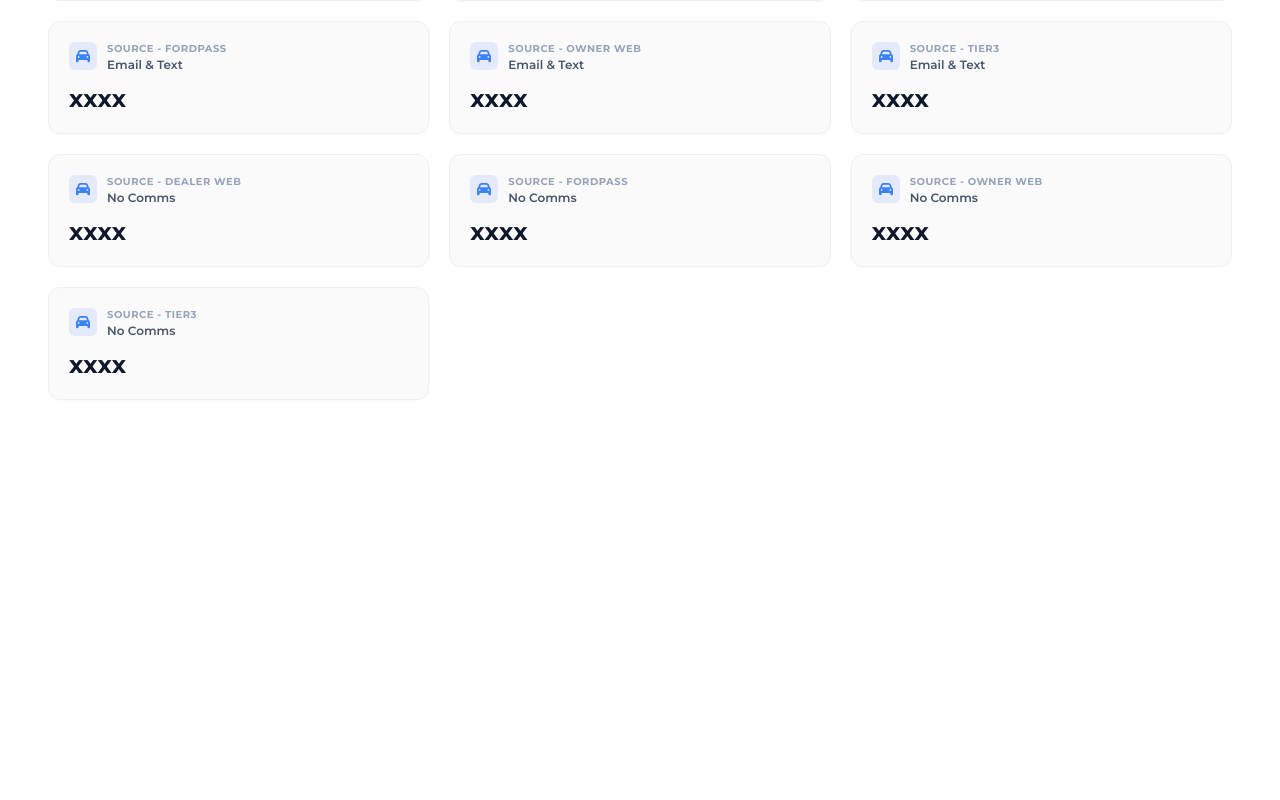
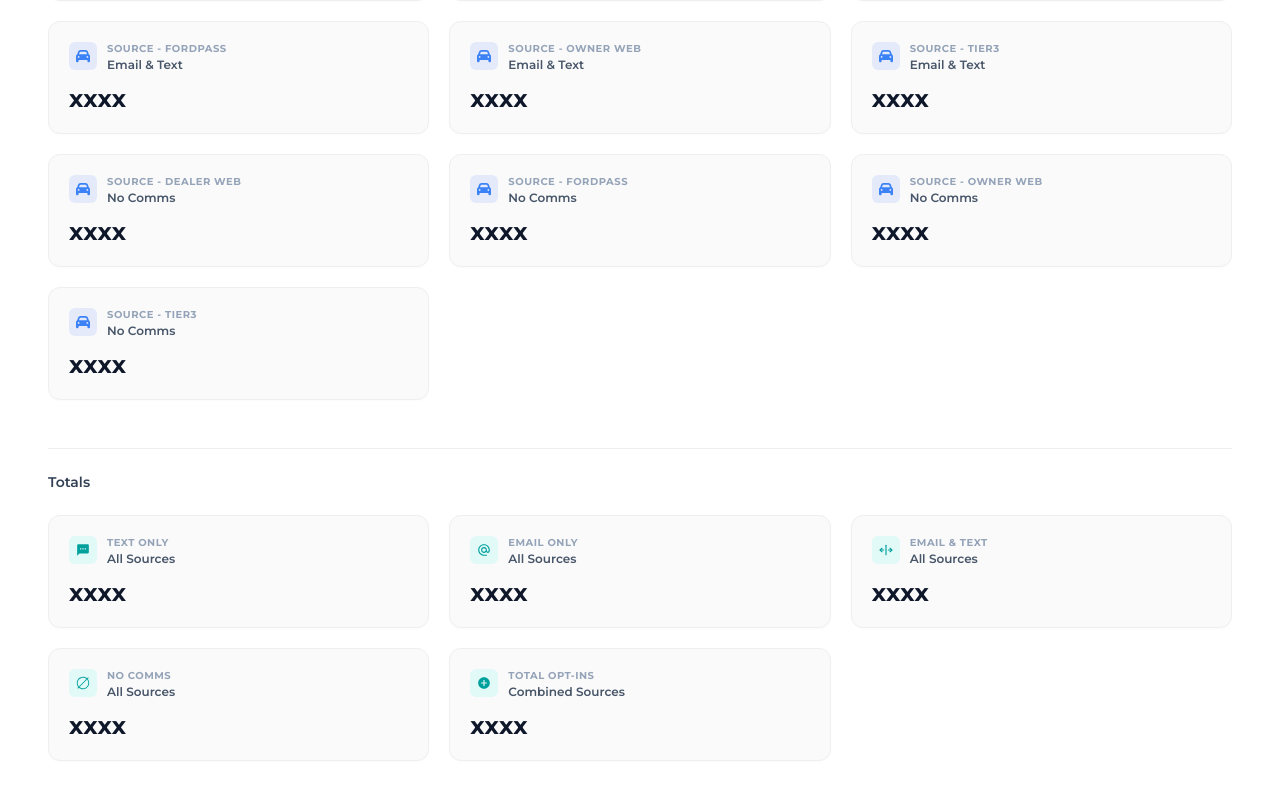
Before and after one commit to joemurphy3515/Metrics-Dashboard-Example, a React (Vite) app: page / in a window 1280 px wide. Shown: the part 569-1369 px from the top of the page. Before the commit the page ends 1049 px from the top, so only its background shows below. Built offline with nearby package versions, Linux system fonts and the light colour scheme.

Commit message:
totals updates

```diff
--- a/src/App.css
+++ b/src/App.css
@@ -134,7 +134,6 @@
   justify-content: center;
   border-radius: 6px;
   font-size: 14px;
-  color: #3b82f6;
 }
 
 .metric-title {
--- a/src/App.tsx
+++ b/src/App.tsx
@@ -4,6 +4,9 @@ import { FiDownload } from "react-icons/fi";
 import { LuUpload } from "react-icons/lu";
 import { GrPowerReset } from "react-icons/gr";
 import { MdCalendarMonth } from "react-icons/md";
+import { MdAlternateEmail, MdTextsms, MdAddCircle } from "react-icons/md";
+import { TbArrowBarBoth } from "react-icons/tb";
+import { RxValueNone } from "react-icons/rx";
 
 import {
   parseCsvData,
@@ -17,12 +20,23 @@ interface MetricProps {
   value: string;
   icon: React.ReactNode;
   color: string;
+  iconColor: string;
 }
 
-const MetricCard = ({ title, subtitle, value, icon, color }: MetricProps) => (
+const MetricCard = ({
+  title,
+  subtitle,
+  value,
+  icon,
+  color,
+  iconColor,
+}: MetricProps) => (
   <div className="metric-card">
     <div className="metric-header">
-      <span className="metric-icon" style={{ backgroundColor: color }}>
+      <span
+        className="metric-icon"
+        style={{ backgroundColor: color, color: iconColor }}
+      >
         {icon}
       </span>
       <div className="metric-title-group">
@@ -67,6 +81,35 @@ function App() {
   >({});
   const [selectedMonth, setSelectedMonth] = useState<string>(months[0]);
 
+  const totals = useMemo(() => {
+    const currentData = allMonthlyData[selectedMonth] || {};
+    const sources = ["Dealer Web", "FordPass", "Owner Web", "Tier3"];
+
+    let textOnly = 0;
+    let emailOnly = 0;
+    let both = 0;
+    let noComms = 0;
+
+    sources.forEach((source) => {
+      textOnly += currentData[`${source}-Text Only`] || 0;
+      emailOnly += currentData[`${source}-Email Only`] || 0;
+      both += currentData[`${source}-Email & Text`] || 0;
+      noComms += currentData[`${source}-No Comms`] || 0;
+    });
+
+    const hasData = Object.keys(currentData).length > 0;
+
+    return {
+      textOnly: hasData ? textOnly.toLocaleString() : "xxxx",
+      emailOnly: hasData ? emailOnly.toLocaleString() : "xxxx",
+      both: hasData ? both.toLocaleString() : "xxxx",
+      noComms: hasData ? noComms.toLocaleString() : "xxxx",
+      totalOptIns: hasData
+        ? (textOnly + emailOnly + both).toLocaleString()
+        : "xxxx",
+    };
+  }, [allMonthlyData, selectedMonth]);
+
   const handleUploadClick = () => fileInputRef.current?.click();
 
   const handleFileChange = async (
@@ -76,10 +119,7 @@ function App() {
     if (file) {
       try {
         const result = await parseCsvData(file);
-        setAllMonthlyData((prev) => ({
-          ...prev,
-          [selectedMonth]: result,
-        }));
+        setAllMonthlyData((prev) => ({ ...prev, [selectedMonth]: result }));
         if (fileInputRef.current) fileInputRef.current.value = "";
       } catch (err) {
         console.error("Failed to parse CSV", err);
@@ -100,7 +140,6 @@ function App() {
   };
 
   const metrics = [
-  // Text Only
     {
       title: "Source - Dealer Web",
       subtitle: "Text Only",
@@ -121,8 +160,6 @@ const metrics = [
       subtitle: "Text Only",
       value: getVal("Tier3", "Text Only"),
     },
-
-  // Email Only
     {
       title: "Source - Dealer Web",
       subtitle: "Email Only",
@@ -143,8 +180,6 @@ const metrics = [
       subtitle: "Email Only",
       value: getVal("Tier3", "Email Only"),
     },
-
-  // Email & Text (NEW)
     {
       title: "Source - Dealer Web",
       subtitle: "Email & Text",
@@ -165,8 +200,6 @@ const metrics = [
       subtitle: "Email & Text",
       value: getVal("Tier3", "Email & Text"),
     },
-
-  // No Comms
     {
       title: "Source - Dealer Web",
       subtitle: "No Comms",
@@ -195,7 +228,6 @@ const metrics = [
         <div className="header-left">
           <div className="logo-box">⊞</div>
           <h1 className="header-title">Metrics Dashboard</h1>
-
           <div className="month-picker-container">
             <MdCalendarMonth className="picker-icon" />
             <select
@@ -211,7 +243,6 @@ const metrics = [
             </select>
           </div>
         </div>
-
         <div className="header-right">
           <input
             type="file"
@@ -221,16 +252,13 @@ const metrics = [
             onChange={handleFileChange}
           />
           <button className="btn-primary" onClick={handleUploadClick}>
-            <LuUpload className="btn-icon" />
-            Upload
+            <LuUpload className="btn-icon" /> Upload
           </button>
           <button className="btn-secondary" onClick={handleResetAll}>
-            <GrPowerReset className="btn-icon" />
-            Reset All
+            <GrPowerReset className="btn-icon" /> Reset All
           </button>
           <button className="btn-secondary">
-            <FiDownload className="btn-icon" />
-            Export
+            <FiDownload className="btn-icon" /> Export
           </button>
         </div>
       </header>
@@ -257,10 +285,61 @@ const metrics = [
               value={m.value}
               icon={<FaCar />}
               color="#e5eafbff"
+              iconColor="#3b82f6"
             />
           ))}
         </div>
       </section>
+
+      <hr className="divider" />
+
+      <section className="metrics-section">
+        <h3 className="section-label">Totals</h3>
+        <div className="metrics-grid totals-grid">
+          <MetricCard
+            title="TEXT ONLY"
+            subtitle="All Sources"
+            value={totals.textOnly}
+            icon={<MdTextsms />}
+            color="#E1F9F7"
+            iconColor="#00A19D"
+          />
+          <MetricCard
+            title="EMAIL ONLY"
+            subtitle="All Sources"
+            value={totals.emailOnly}
+            icon={<MdAlternateEmail />}
+            color="#E1F9F7"
+            iconColor="#00A19D"
+          />
+          <MetricCard
+            title="EMAIL & TEXT"
+            subtitle="All Sources"
+            value={totals.both}
+            icon={<TbArrowBarBoth />}
+            color="#E1F9F7"
+            iconColor="#00A19D"
+          />
+          <MetricCard
+            title="NO COMMS"
+            subtitle="All Sources"
+            value={totals.noComms}
+            icon={<RxValueNone />}
+            color="#E1F9F7"
+            iconColor="#00A19D"
+          />
+          <MetricCard
+            title="TOTAL OPT-INS"
+            subtitle="Combined Sources"
+            value={totals.totalOptIns}
+            icon={<MdAddCircle />}
+            color="#E1F9F7"
+            iconColor="#00A19D"
+          />
+        </div>
+      </section>
+
+      <hr className="divider" />
     </div>
   );
 }
```
Lines whose indentation alone changed are shown as unchanged.
